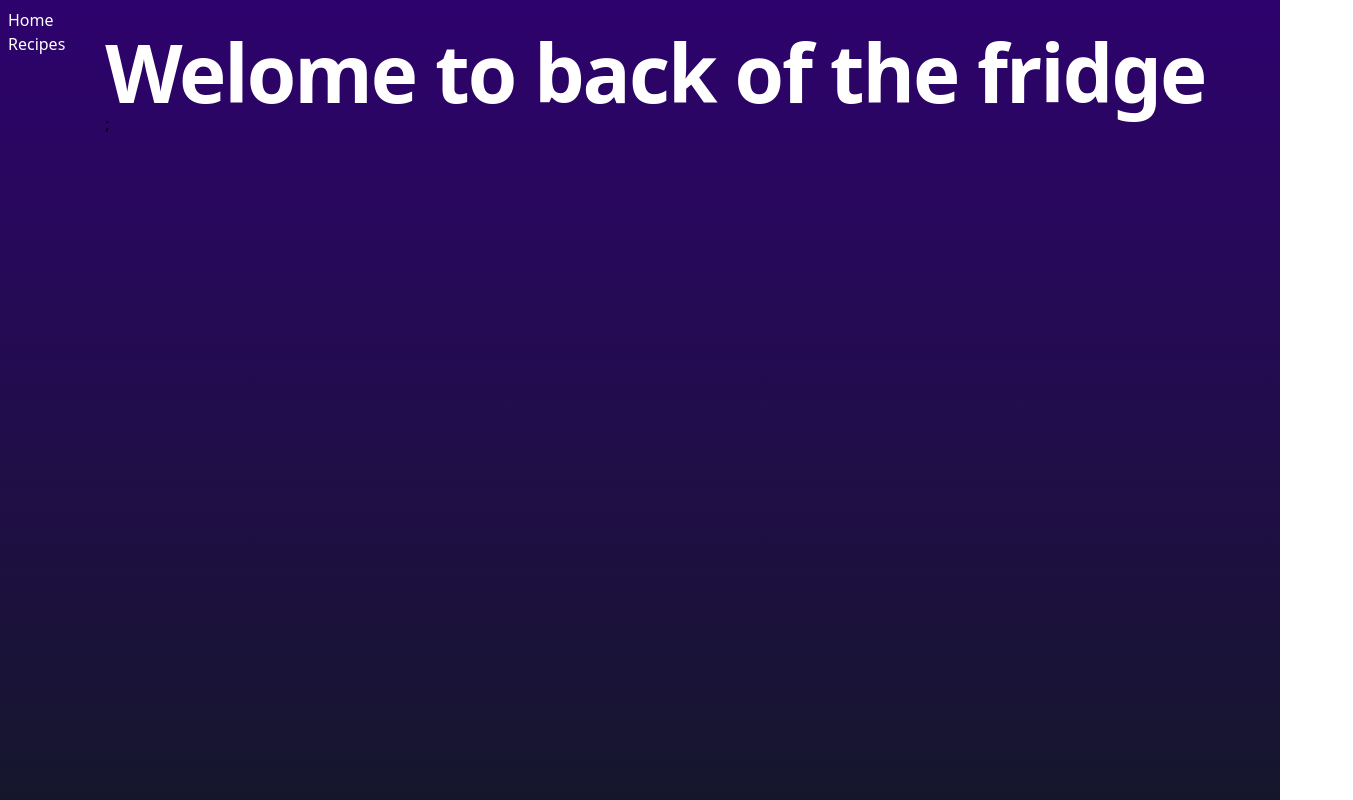
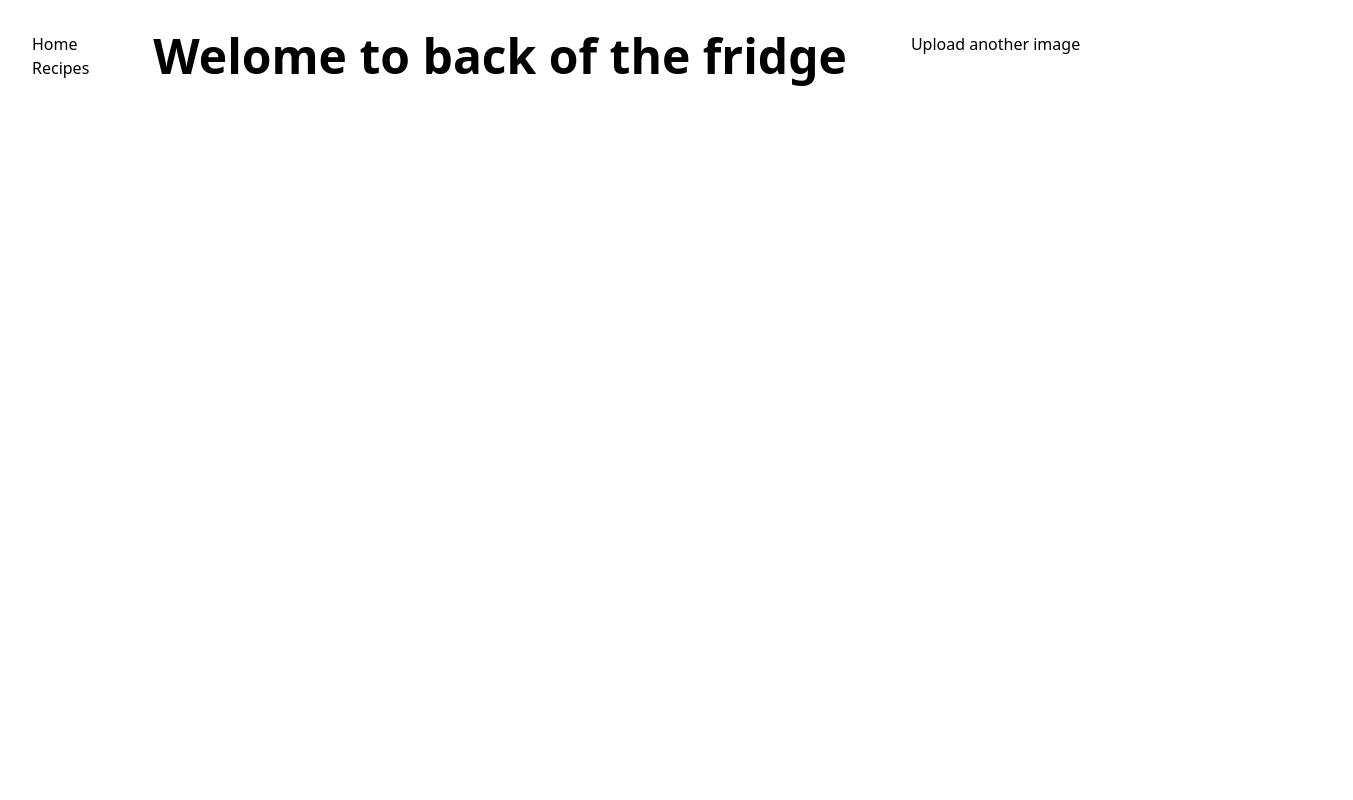
Before and after one commit to diegodofe/back-of-the-fridge, a Next.js app: page / in a window 1280 px wide. Shown: the whole page, 1353 px wide, since content can reach past the window. Built offline with nearby package versions, Linux system fonts and the light colour scheme.

Commit message:
Create general layout

```diff
--- a/package.json
+++ b/package.json
@@ -9,6 +9,8 @@
     "start": "next start"
   },
   "dependencies": {
+    "@ant-design/icons": "^5.0.1",
+    "antd": "^5.1.6",
     "next": "13.1.2",
     "react": "18.2.0",
     "react-dom": "18.2.0",
--- /dev/null
+++ b/src/components/Navbar.tsx
@@ -0,0 +1,17 @@
+import Link from "next/link";
+import React from "react";
+
+export const Navbar = () => {
+  return (
+    <nav className="flex flex-col gap-8 p-8">
+      <ul>
+        <li>
+          <Link href="/">Home</Link>
+        </li>
+        <li>
+          <Link href="/recipes">Recipes</Link>
+        </li>
+      </ul>
+    </nav>
+  );
+};
--- a/src/pages/_app.tsx
+++ b/src/pages/_app.tsx
@@ -1,28 +1,22 @@
 import { type AppType } from "next/dist/shared/lib/utils";
-import Link from "next/link";
 import type { ReactNode } from "react";
+import { Navbar } from "../components/Navbar";
 import "../styles/globals.css";
 
-const Navbar = () => {
+export function ImageUploaderMenu() {
   return (
-    <nav className="flex flex-col gap-8 p-2">
-      <ul>
-        <li className="text-white">
-          <Link href="/">Home</Link>
-        </li>
-        <li className="text-white">
-          <Link href="/recipes">Recipes</Link>
-        </li>
-      </ul>
-    </nav>
+    <div className="flex-1 p-8">
+      <h1>Upload another image</h1>
+    </div>
   );
-};
+}
 
 const Layout = ({ children }: { children: ReactNode }) => {
   return (
-    <div className="flex min-h-screen bg-gradient-to-b from-[#2e026d] to-[#15162c]">
+    <div className="flex min-h-screen">
       <Navbar />
-      <main className="min-w-full p-8">{children}</main>
+      <main className="flex-2 p-8">{children}</main>
+      <ImageUploaderMenu />
     </div>
   );
 };
@@ -30,7 +24,7 @@ const Layout = ({ children }: { children: ReactNode }) => {
 const MyApp: AppType = ({ Component, pageProps }) => {
   return (
     <Layout>
-      <Component {...pageProps} />;
+      <Component {...pageProps} />
     </Layout>
   );
 };
--- a/src/pages/index.tsx
+++ b/src/pages/index.tsx
@@ -10,7 +10,7 @@ const Home: NextPage = () => {
         <link rel="icon" href="/favicon.ico" />
       </Head>
       <main className="flex flex-col">
-        <h1 className="text-5xl font-extrabold tracking-tight text-white sm:text-[5rem]">
+        <h1 className="tracking-tightsm:text-[5rem] text-5xl font-extrabold">
           Welome to back of the fridge
         </h1>
       </main>
--- a/src/pages/recipes/index.tsx
+++ b/src/pages/recipes/index.tsx
@@ -10,7 +10,7 @@ const Recipes: NextPage = () => {
         <link rel="icon" href="/favicon.ico" />
       </Head>
       <main className="flex flex-col">
-        <h3 className="text-5xl font-extrabold tracking-tight text-white sm:text-[5rem]">
+        <h3 className="text-5xl font-extrabold tracking-tight sm:text-[5rem]">
           Recipes page!
         </h3>
       </main>
```
Also changed, not shown: 1 other file (tests, documents, lock files or other folders).
